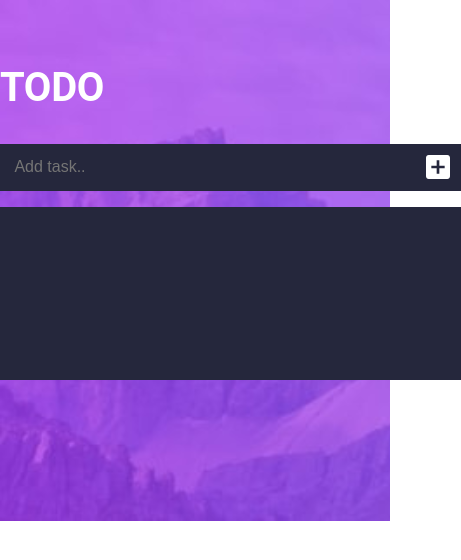
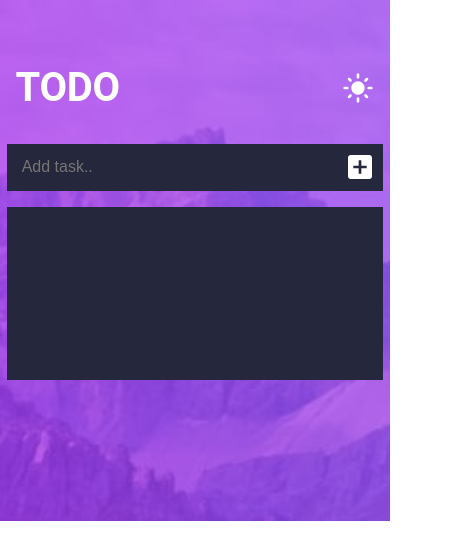
Before and after one commit to JAbsolu/Todo-app, a React (Create React App) app: page / in a window 390 px wide. Shown: the top 560 px of the page, 461 px wide, since content can reach past the window. Built offline with nearby package versions, Linux system fonts and the light colour scheme.

Commit message:
Made design responsive for Mobile devices

```diff
--- a/src/components/body/index.jsx
+++ b/src/components/body/index.jsx
@@ -22,6 +22,7 @@ const Body = () => {
      * Media quieries
      */
     const isWideScreen = useMediaQuery("(min-width:2000px)");
+    const isMobileScreen = useMediaQuery("(max-width: 650px");
 
     useEffect(() => {
         // Fetch the tasks from local storage and update the state
@@ -85,7 +86,6 @@ const Body = () => {
     };
 
 
-
     /**
      * Mark A task complete
      */
@@ -99,16 +99,20 @@ const Body = () => {
         alert()
     }
 
+
     return (
         <Box sx={{
             height: '100vh',
+            maxWidth: '100vw',
             backgroundImage: `url(${desktopDark})`,
             backgroundRepeat: 'repeat-x',
+            margin: '0',
         }}>
             <Box sx={{
                 display: 'flex',
                 flexDirection: 'column',
-                justifyContent: 'center'
+                justifyContent: 'center',
+                margin: '0',
             }}>
                 {/* THIS CONTAINER CONTAINS THE TITLE AND THE LIGHT/DARKMODE ICON */}
                 <Box>
@@ -116,7 +120,7 @@ const Body = () => {
                     display: 'flex',
                     justifyContent: 'space-between',
                     alignItems: 'center',
-                    width: '28rem',
+                    width: !isMobileScreen ? '28rem' : '92%',
                     margin: '4rem auto 1rem',
                 }}>
                     <Typography variant='h2' sx={{ color: colorwhite, textAlign: 'center',fontSize: fontSizes.h2,fontWeight: 'bold',}}>
@@ -146,7 +150,7 @@ const Body = () => {
                     display: 'flex',
                     justifyContent: 'space-between',
                     alignItems: 'center',
-                    width: '28rem',
+                    width: !isMobileScreen ? '28rem': '93%',
                     margin: '2rem auto 1rem',
                     padding: '0.4rem ',
                     background: themes.dark,
@@ -184,7 +188,7 @@ const Body = () => {
 
                 {/* THIS SECTION CONTAINS TASKS INPUT AND TASKS */}
                 <Box sx={{
-                    width: '28rem',
+                    width: !isMobileScreen ? '28rem' : '93%',
                     background: colordark,
                     minHeight: '10rem',
                     padding: '0.4rem',
```
